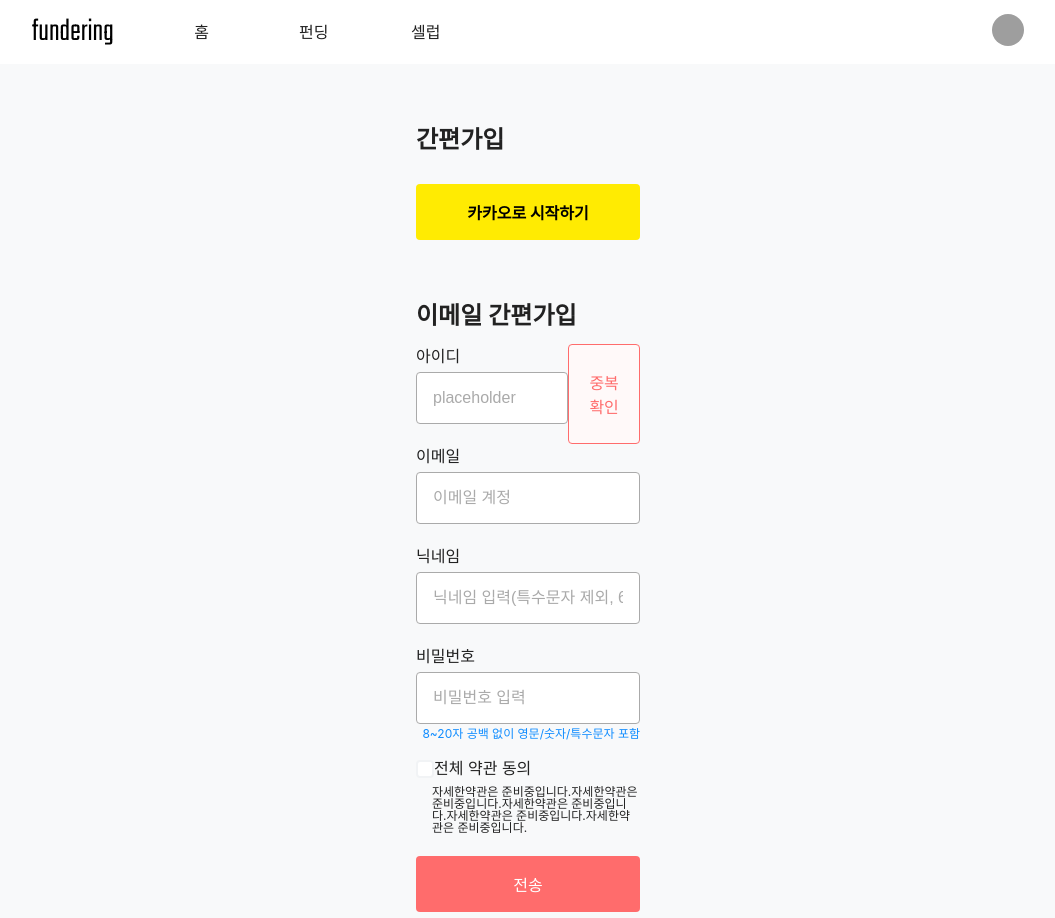
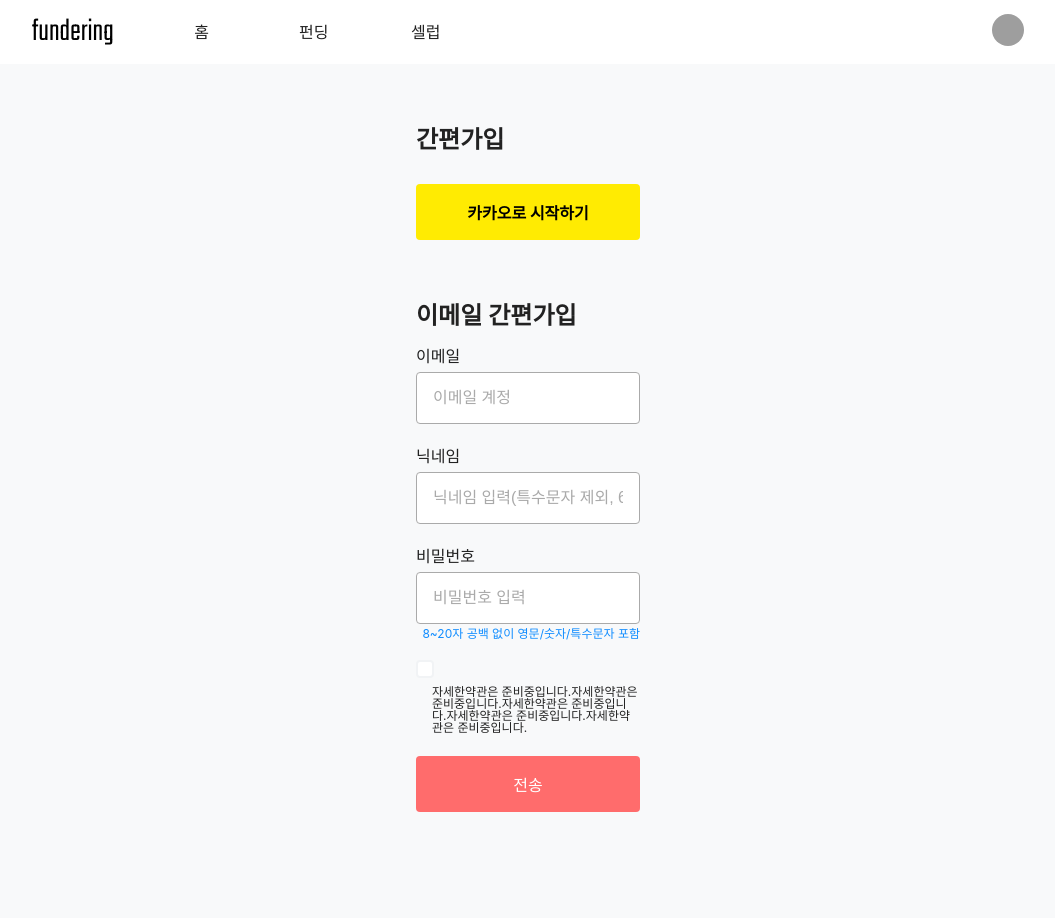
Before and after one commit to Step3-kakao-tech-campus/Team13_FE, a React (Vite) app in the folder src/: page /sign-up in a window 1280 px wide. Shown: the whole page, without its empty margins (112-1167 px from the left). After the commit the page ends 818 px from the top, so only its background shows below. Built offline with nearby package versions, Linux system fonts and the light colour scheme; grey boxes are pictures that could not be loaded; a web font is replaced by a local one.

Commit message:
refactor: 회원가입페이지- 이메일 중복확인 버튼 삭제 및 약관라벨 삭제, 버튼 타입 submit으로 수정

```diff
--- a/src/src/pages/SignUp.page.jsx
+++ b/src/src/pages/SignUp.page.jsx
@@ -5,7 +5,6 @@ import styled from "styled-components";
 import Form from "@/components/common/form/Form.jsx";
 import Button from "@/components/common/button/Button.jsx";
 
-import BUTTON_TYPE from "@/constants/BUTTON_TYPE.js";
 import FORM_INFO from "@/constants/FORM_INFO.js";
 import CheckBox from "@/components/common/button/CheckBox.jsx";
 import FORM_DEFAULT from "@/constants/FORM_DEFAULT.js";
@@ -65,21 +64,7 @@ function SignUpPage() {
       </Button>
 
       <Styled.SignUpTitle>이메일 간편가입</Styled.SignUpTitle>
-      <div className="email-check">
-        <Form
-          onSubmit={(data) => console.log(data)}
-          onError={(err) => console.log(err)}
-          inputInformations={FORM_INFO.EMAIL}
-          defaultValues={FORM_DEFAULT.EMAIL}
-        />
-        <Button
-          styleType={BUTTON_TYPE.SECONDARY}
-          isHoverStyle={false}
-          style={{ width: "5.6rem" }}
-        >
-          중복확인
-        </Button>
-      </div>
+
       <Form
         onSubmit={(data) => console.log(data)}
         onError={(err) => console.log(err)}
@@ -90,7 +75,6 @@ function SignUpPage() {
       <Styled.SignUpAgree>
         <div className="signUp-check">
           <CheckBox id={"signUp-agree"} />
-          <label htmlFor="signUp-agree"> 전체 약관 동의</label>
         </div>
         <p>
           자세한약관은 준비중입니다.자세한약관은 준비중입니다.자세한약관은
@@ -99,6 +83,7 @@ function SignUpPage() {
       </Styled.SignUpAgree>
 
       <Button
+        type="submit"
         onClick={onSignUpSubmit}
         style={{
           width: "100%",
```
